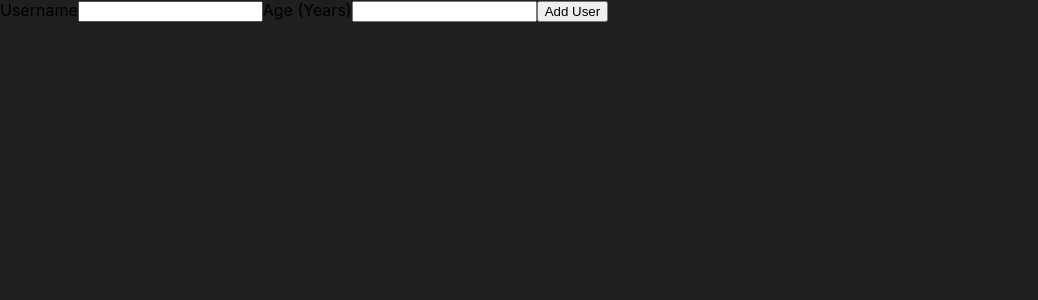
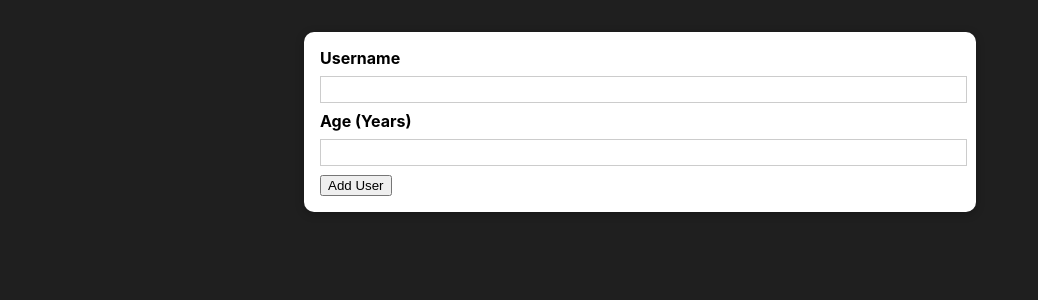
Before and after one commit to Akho0122/Add-User-App, a React (Create React App) app: page / in a window 1280 px wide. Shown: the top 300 px of the page, without its empty margins (0-1038 px from the left). Built offline with nearby package versions, Linux system fonts and the light colour scheme.

Commit message:
Add User component was styled and Card reusable component was added

```diff
--- /dev/null
+++ b/src/components/UI/Card.js
@@ -0,0 +1,11 @@
+import React from 'react';
+import classes from './Card.module.css'
+const Card = (props) => {
+    return (
+        <div className={`${classes.card} ${props.className}`}>
+            {props.children}
+        </div>
+    );
+};
+
+export default Card;
--- /dev/null
+++ b/src/components/UI/Card.module.css
@@ -0,0 +1,5 @@
+.card{
+    background: white;
+    box-shadow: 0 2px 8px rgba(0, 0, 0, 0.26);
+    border-radius: 10px;
+}
--- a/src/components/Users/AddUser.js
+++ b/src/components/Users/AddUser.js
@@ -1,11 +1,13 @@
 import React from "react";
-
+import Card from '../UI/Card';
+import classes from './AddUser.module.css'
 const AddUser = (props) => {
   const addUserHandler = (event) => {
     event.preventDefault();
   };
 
   return (
+    <Card className={classes.input}>
     <form onSubmit={addUserHandler}>
       <label htmlFor="username">Username</label>
       <input id="username" type="text" />
@@ -13,6 +15,7 @@
       <input id="age" type="number" />
       <button type="submit">Add User</button>
     </form>
+    </Card>
   );
 };
 
--- /dev/null
+++ b/src/components/Users/AddUser.module.css
@@ -0,0 +1,26 @@
+.input {
+    margin: 2rem auto;
+    padding: 1rem;
+    width: 90%;
+    max-width: 40rem;
+  }
+
+  .input label {
+    display: block;
+    font-weight: bold;
+    margin-bottom: 0.5rem;
+  }
+
+  .input input {
+    font: inherit;
+    display: block;
+    width: 100%;
+    border: 1px solid #ccc;
+    padding: 0.15rem;
+    margin-bottom: 0.5rem;
+  }
+
+  .input input:focus {
+    outline: none;
+    border-color: #4f005f;
+  }
```
